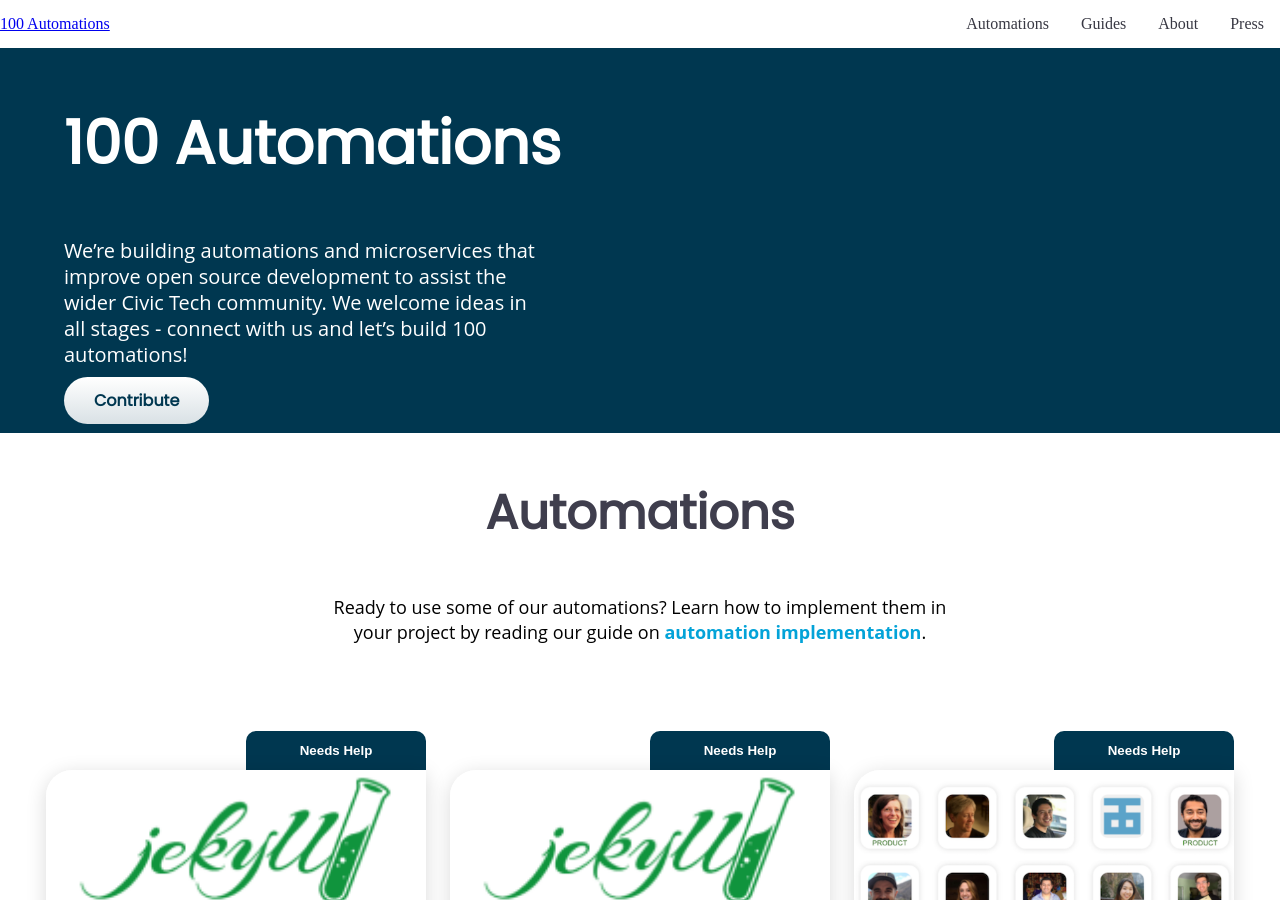
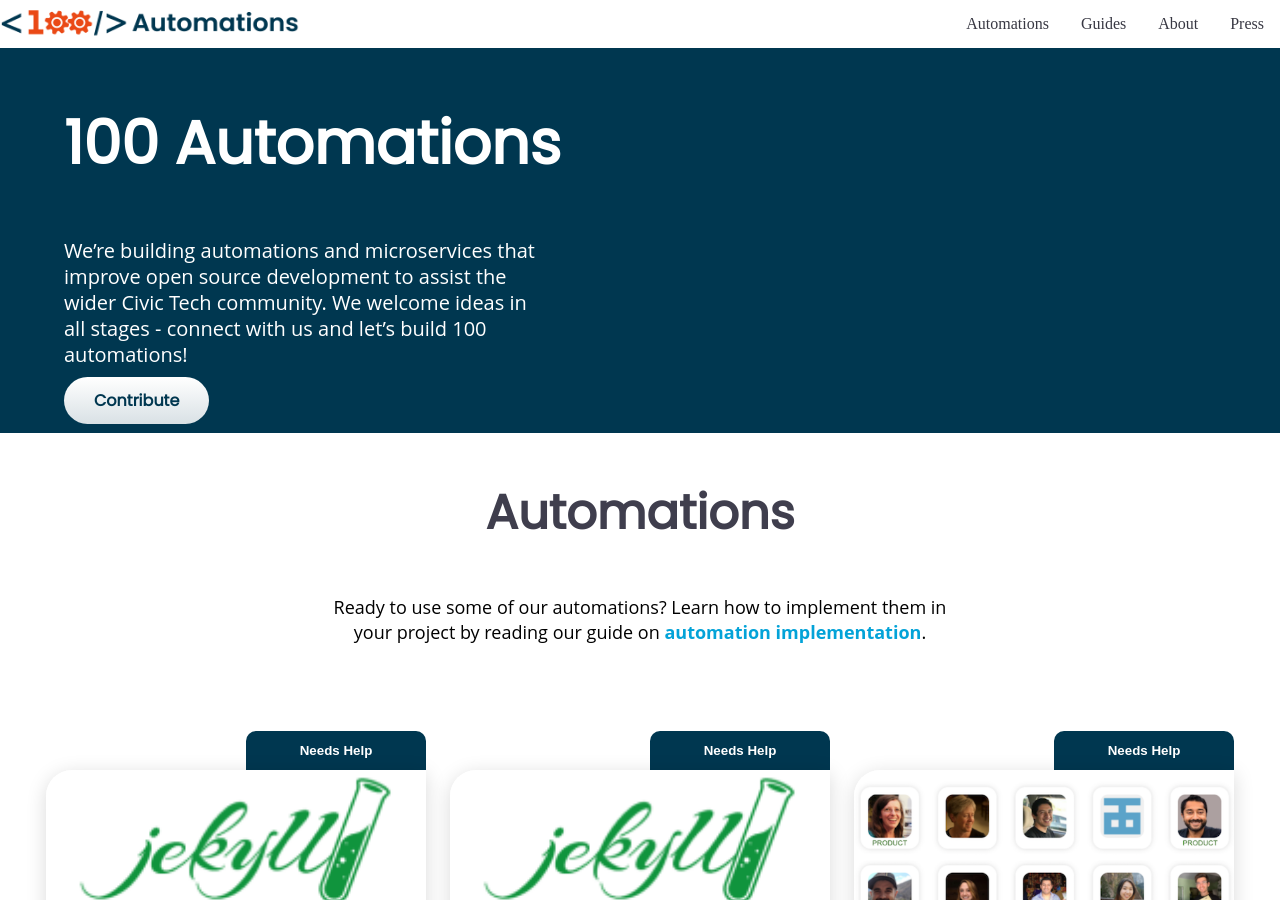
Before and after one commit to 100Automations/Website, a Jekyll site: the page built from index.html, in a window 1280 px wide and 900 px high. Built offline with Jekyll 4.4.1, drawn with Linux system fonts in a browser that asks for light colours.

Commit message:
Added logos to the icons folder

```diff
--- a/_includes/header.html
+++ b/_includes/header.html
@@ -3,7 +3,7 @@
     <button class="hamburger" onclick="openMenu()">☰</button>
     <div class="header_row">
       <!-- Title -->
-      <a href="{{ site.data.nav[0].link }}"><span class="header_title">100 Automations</span></a>
+      <a href="{{ site.data.nav[0].link }}"><img src="assets/images/icons/logos/100-Automations-Single-Line.png" alt="100 Automations" width="300"></a>
       <!-- Add spacer, to align navigation to the right -->
       <div class="spacer"></div>
       <!-- Navigation -->
```
Also changed, not shown: assets/images/icons/logos/100-Automations-Logo-Primary.png (added), assets/images/icons/logos/100-Automations-Single-Line.png (added).
